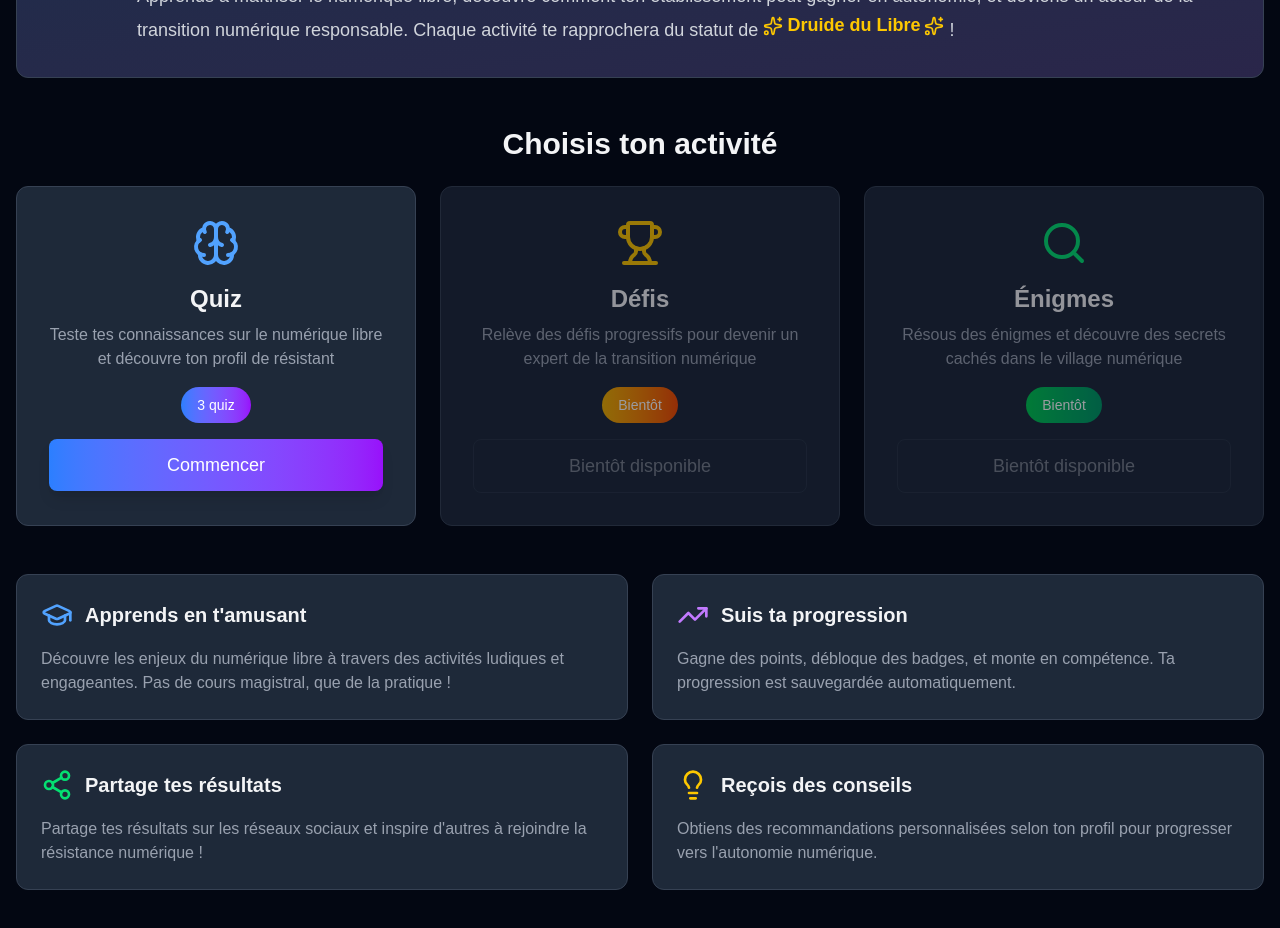
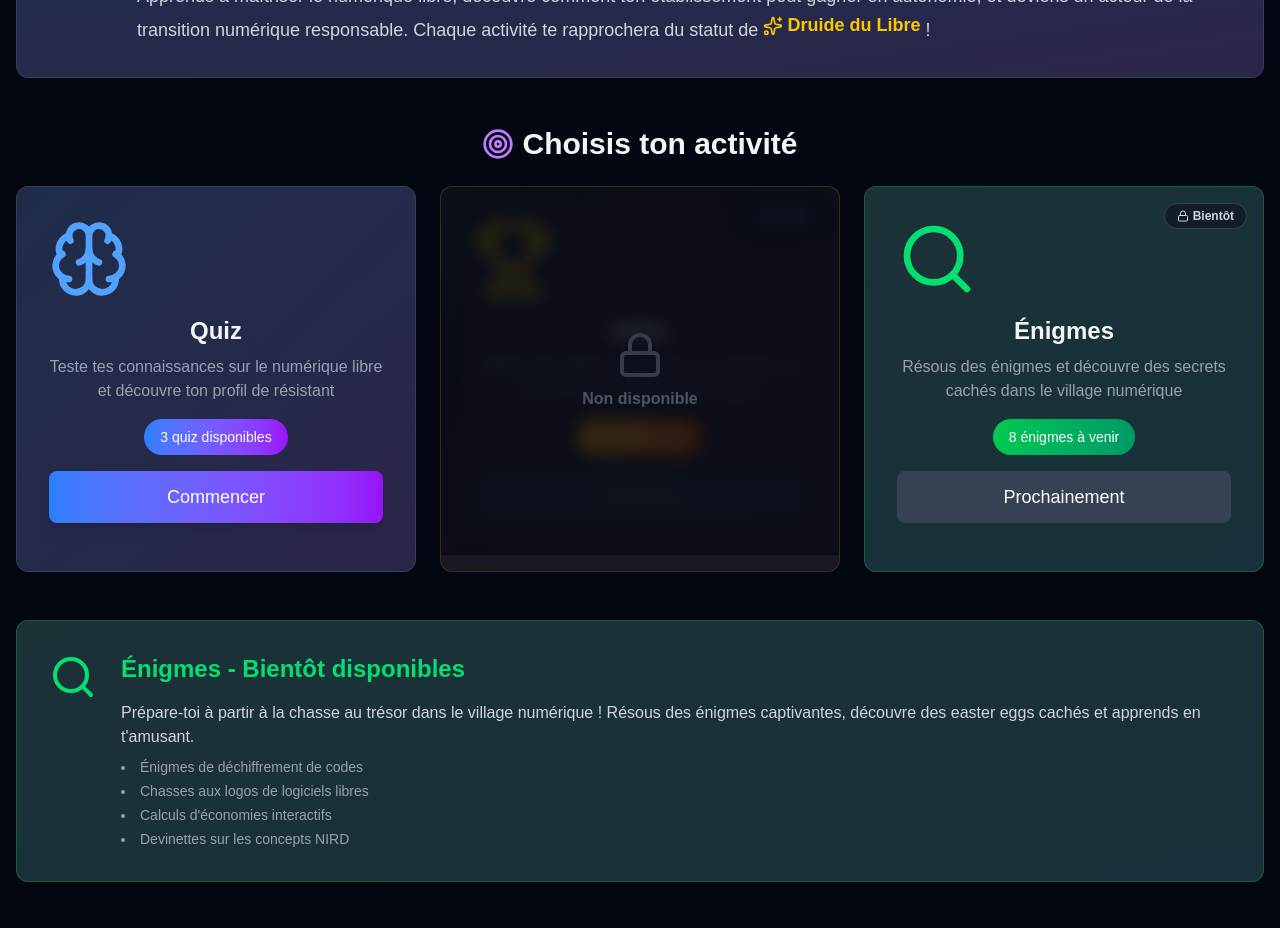
Before and after one commit to PIO-VIA/ASTE-NIRD, a Next.js app: page /jeux in a window 1280 px wide. Shown: the part 600-1528 px from the top of the page. Built offline with nearby package versions, Linux system fonts and the light colour scheme.

Commit message:
fix: ajout de enigmes

```diff
--- a/app/jeux/page.tsx
+++ b/app/jeux/page.tsx
@@ -5,18 +5,19 @@ import { useRouter } from 'next/navigation';
 import Card from '@/components/ui/Card';
 import Button from '@/components/ui/Button';
 import {
+  Castle,
   Brain,
   Trophy,
   Search,
+  Clock,
+  Target,
+  Users,
+  Lightbulb,
   Shield,
-  GraduationCap,
-  TrendingUp,
-  Share2,
-  Lightbulb,
-  Sword,
-  Gamepad2,
-  Castle,
-  Sparkles
+  Sparkles,
+  Zap,
+  ArrowRight,
+  Lock,
 } from 'lucide-react';
 
 export default function JeuxHomePage() {
@@ -26,31 +27,53 @@ export default function JeuxHomePage() {
     {
       id: 'quiz',
       title: 'Quiz',
-      icon: <Brain className="text-blue-400" size={48} />,
+      icon: <Brain className="w-20 h-20 text-blue-400" />,
       description: 'Teste tes connaissances sur le numérique libre et découvre ton profil de résistant',
       available: true,
-      count: '3 quiz',
+      count: '3 quiz disponibles',
       color: 'from-blue-500 to-purple-600',
+      bgColor: 'from-blue-900/20 to-purple-900/20',
+      borderColor: 'border-blue-500/30',
+      disabled: false,
     },
     {
       id: 'defis',
       title: 'Défis',
-      icon: <Trophy className="text-yellow-400" size={48} />,
+      icon: <Trophy className="w-20 h-20 text-yellow-400" />,
       description: 'Relève des défis progressifs pour devenir un expert de la transition numérique',
       available: false,
-      count: 'Bientôt',
+      count: '12 défis à venir',
       color: 'from-yellow-500 to-orange-600',
+      bgColor: 'from-yellow-900/20 to-orange-900/20',
+      borderColor: 'border-yellow-500/30',
+      disabled: true, // DÉSACTIVÉ
     },
     {
       id: 'enigmes',
       title: 'Énigmes',
-      icon: <Search className="text-green-400" size={48} />,
+      icon: <Search className="w-20 h-20 text-green-400" />,
       description: 'Résous des énigmes et découvre des secrets cachés dans le village numérique',
       available: false,
-      count: 'Bientôt',
+      count: '8 énigmes à venir',
       color: 'from-green-500 to-emerald-600',
+      bgColor: 'from-green-900/20 to-emerald-900/20',
+      borderColor: 'border-green-500/30',
+      disabled: false, // ACTIF (visible)
     },
   ];
+
+  const handleActivityClick = (activity: typeof activities[0]) => {
+    if (activity.disabled) {
+      return; // Pas d'action si désactivé
+    }
+
+    if (activity.available) {
+      router.push(`/jeux/${activity.id}`);
+    } else {
+      // Afficher une notification pour les activités non disponibles
+      alert(`🚧 ${activity.title} - Bientôt disponible !\n\nCette fonctionnalité est en cours de développement. Restez à l'écoute ! 🚀`);
+    }
+  };
 
   return (
     <div className="min-h-screen bg-gray-950 py-12 px-4">
@@ -58,7 +81,7 @@ export default function JeuxHomePage() {
         {/* Hero Section */}
         <div className="text-center space-y-6">
           <div className="inline-block">
-            <Castle className="text-8xl text-blue-400 animate-bounce" size={96} />
+            <Castle className="w-24 h-24 text-blue-400 animate-pulse" />
           </div>
 
           <h1 className="text-6xl font-bold">
@@ -75,9 +98,9 @@ export default function JeuxHomePage() {
         </div>
 
         {/* Mission */}
-        <Card className="p-8 bg-gradient-to-br from-blue-900/20 to-purple-900/20 border-blue-500/30">
+        <Card className={`p-8 bg-gradient-to-br from-blue-900/20 to-purple-900/20 border-blue-500/30`}>
           <div className="flex items-start gap-6">
-            <Shield className="text-6xl text-blue-400" size={64} />
+            <Shield className="w-16 h-16 text-blue-400 flex-shrink-0" />
             <div className="flex-1 space-y-3">
               <h2 className="text-3xl font-bold text-blue-400">
                 Ta mission, si tu l'acceptes
@@ -86,10 +109,9 @@ export default function JeuxHomePage() {
                 Apprends à maîtriser le numérique libre, découvre comment ton établissement
                 peut gagner en autonomie, et deviens un acteur de la transition numérique
                 responsable. Chaque activité te rapprochera du statut de{' '}
-                <span className="text-yellow-400 font-bold flex items-center gap-1 inline-flex">
-                  <Sparkles size={20} />
+                <span className="text-yellow-400 font-bold inline-flex items-center gap-1">
+                  <Sparkles className="w-5 h-5" />
                   Druide du Libre
-                  <Sparkles size={20} />
                 </span> !
               </p>
             </div>
@@ -98,7 +120,8 @@ export default function JeuxHomePage() {
 
         {/* Activités */}
         <div className="space-y-6">
-          <h2 className="text-3xl font-bold text-gray-100 text-center">
+          <h2 className="text-3xl font-bold text-gray-100 text-center flex items-center justify-center gap-2">
+            <Target className="w-8 h-8 text-purple-400" />
             Choisis ton activité
           </h2>
 
@@ -106,21 +129,40 @@ export default function JeuxHomePage() {
             {activities.map((activity) => (
               <Card
                 key={activity.id}
-                hover={activity.available}
-                className={`p-8 text-center space-y-4 ${
-                  !activity.available ? 'opacity-60' : ''
+                hover={!activity.disabled}
+                className={`p-8 text-center space-y-4 relative overflow-hidden bg-gradient-to-br ${activity.bgColor} border ${activity.borderColor} ${
+                  activity.disabled
+                    ? 'opacity-50 cursor-not-allowed'
+                    : 'cursor-pointer group'
                 }`}
+                onClick={() => handleActivityClick(activity)}
               >
-                <div
-                  className={`transform transition-transform duration-300 flex justify-center ${
-                    activity.available ? 'group-hover:scale-110' : ''
-                  }`}
-                >
+                {/* Badge "Bientôt" pour les activités non disponibles */}
+                {!activity.available && (
+                  <div className="absolute top-4 right-4">
+                    <div className="flex items-center gap-1 px-3 py-1 bg-gray-900/80 border border-gray-700 rounded-full text-xs font-semibold text-gray-300">
+                      <Lock className="w-3 h-3" />
+                      Bientôt
+                    </div>
+                  </div>
+                )}
+
+                {/* Badge "Désactivé" pour les défis */}
+                {activity.disabled && (
+                  <div className="absolute inset-0 bg-gray-950/60 backdrop-blur-sm flex items-center justify-center z-10">
+                    <div className="text-center space-y-2">
+                      <Lock className="w-12 h-12 text-gray-500 mx-auto" />
+                      <p className="text-gray-400 font-semibold">Non disponible</p>
+                    </div>
+                  </div>
+                )}
+
+                <div className={`transform transition-transform duration-300 ${!activity.disabled && 'group-hover:scale-110'}`}>
                   {activity.icon}
                 </div>
 
                 <div className="space-y-2">
-                  <h3 className="text-2xl font-bold text-gray-100">
+                  <h3 className={`text-2xl font-bold text-gray-100 transition-colors ${!activity.disabled && 'group-hover:text-blue-400'}`}>
                     {activity.title}
                   </h3>
                   <p className="text-gray-400">{activity.description}</p>
@@ -133,24 +175,59 @@ export default function JeuxHomePage() {
                 </div>
 
                 <Button
-                  variant={activity.available ? 'primary' : 'ghost'}
+                  variant={activity.available ? 'primary' : 'secondary'}
                   size="lg"
                   fullWidth
-                  disabled={!activity.available}
-                  onClick={() => activity.available && router.push(`/jeux/${activity.id}`)}
+                  disabled={activity.disabled}
+                  icon={activity.available ? <ArrowRight className="w-5 h-5" /> : <Lock className="w-5 h-5" />}
                 >
-                  {activity.available ? 'Commencer' : 'Bientôt disponible'}
+                  {activity.disabled ? 'Verrouillé' : activity.available ? 'Commencer' : 'Prochainement'}
                 </Button>
+
+                {/* Effet de glow au survol (sauf si désactivé) */}
+                {!activity.disabled && (
+                  <div
+                    className="absolute inset-0 opacity-0 group-hover:opacity-100 transition-opacity duration-300 pointer-events-none"
+                    style={{
+                      background: `radial-gradient(circle at center, ${activity.color.split(' ')[1]}20 0%, transparent 70%)`,
+                    }}
+                  />
+                )}
               </Card>
             ))}
           </div>
         </div>
 
+        {/* Section informative - Uniquement pour les Énigmes maintenant */}
+        <Card className="p-8 bg-gradient-to-br from-green-900/20 to-emerald-900/20 border-green-500/30">
+          <div className="flex items-start gap-6">
+            <Search className="w-12 h-12 text-green-400 flex-shrink-0" />
+            <div className="flex-1 space-y-4">
+              <h2 className="text-2xl font-bold text-green-400">
+                Énigmes - Bientôt disponibles
+              </h2>
+              <div className="space-y-2">
+                <p className="text-gray-300">
+                  Prépare-toi à partir à la chasse au trésor dans le village numérique !
+                  Résous des énigmes captivantes, découvre des easter eggs cachés et apprends
+                  en t'amusant.
+                </p>
+                <ul className="space-y-1 text-gray-400 text-sm list-disc list-inside">
+                  <li>Énigmes de déchiffrement de codes</li>
+                  <li>Chasses aux logos de logiciels libres</li>
+                  <li>Calculs d'économies interactifs</li>
+                  <li>Devinettes sur les concepts NIRD</li>
+                </ul>
+              </div>
+            </div>
+          </div>
+        </Card>
+
         {/* Pourquoi jouer */}
         <div className="grid md:grid-cols-2 gap-6">
           <Card className="p-6 space-y-4">
             <div className="flex items-center gap-3">
-              <GraduationCap className="text-3xl text-blue-400" size={32} />
+              <Lightbulb className="w-8 h-8 text-yellow-400" />
               <h3 className="text-xl font-bold text-gray-100">
                 Apprends en t'amusant
               </h3>
@@ -163,7 +240,7 @@ export default function JeuxHomePage() {
 
           <Card className="p-6 space-y-4">
             <div className="flex items-center gap-3">
-              <TrendingUp className="text-3xl text-purple-400" size={32} />
+              <Target className="w-8 h-8 text-blue-400" />
               <h3 className="text-xl font-bold text-gray-100">
                 Suis ta progression
               </h3>
@@ -176,7 +253,7 @@ export default function JeuxHomePage() {
 
           <Card className="p-6 space-y-4">
             <div className="flex items-center gap-3">
-              <Share2 className="text-3xl text-green-400" size={32} />
+              <Users className="w-8 h-8 text-green-400" />
               <h3 className="text-xl font-bold text-gray-100">
                 Partage tes résultats
               </h3>
@@ -189,7 +266,7 @@ export default function JeuxHomePage() {
 
           <Card className="p-6 space-y-4">
             <div className="flex items-center gap-3">
-              <Lightbulb className="text-3xl text-yellow-400" size={32} />
+              <Sparkles className="w-8 h-8 text-purple-400" />
               <h3 className="text-xl font-bold text-gray-100">
                 Reçois des conseils
               </h3>
@@ -203,10 +280,12 @@ export default function JeuxHomePage() {
 
         {/* CTA */}
         <Card className="p-12 text-center bg-gradient-to-br from-purple-900/30 to-blue-900/30 border-purple-500/50">
-          <h2 className="text-4xl font-bold text-gray-100 mb-4 flex items-center justify-center gap-2">
-            <Sword className="text-yellow-400" size={40} />
+          <div className="flex justify-center mb-6">
+            <Zap className="w-20 h-20 text-yellow-400 animate-pulse" />
+          </div>
+          <h2 className="text-4xl font-bold text-gray-100 mb-4 flex items-center justify-center gap-3">
             Prêt à rejoindre la résistance ?
-            <Sword className="text-yellow-400" size={40} />
+            <Shield className="w-10 h-10 text-blue-400" />
           </h2>
           <p className="text-xl text-gray-400 mb-8 max-w-2xl mx-auto">
             Commence par les quiz pour découvrir ton profil de résistant numérique !
@@ -216,8 +295,8 @@ export default function JeuxHomePage() {
             size="lg"
             onClick={() => router.push('/jeux/quiz')}
             className="text-xl px-8 py-4"
+            icon={<Brain className="w-6 h-6" />}
           >
-            <Gamepad2 className="mr-3" size={24} />
             Commencer les quiz
           </Button>
         </Card>
```
